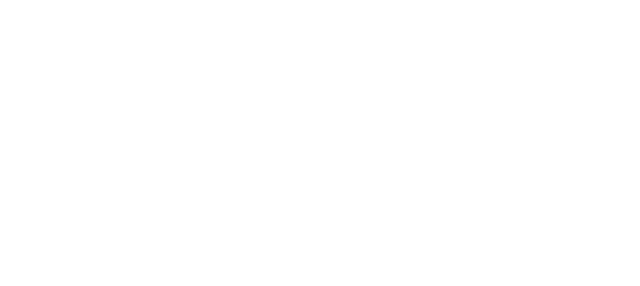
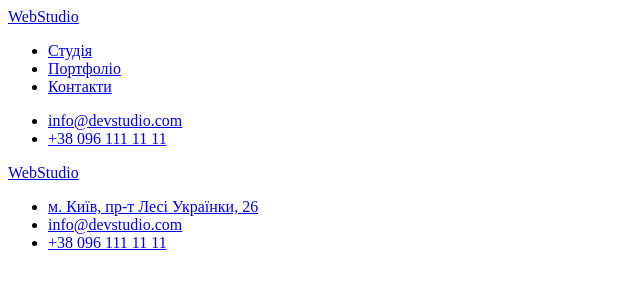
Before and after one commit to Needlide/lytvyniuk-maksim-IPZ-32, a plain HTML site: page portfolio.html in a window 1280 px wide. Shown: the whole page, without its empty margins (0-640 px from the left). Drawn offline with Linux system fonts and the light colour scheme.

Commit message:
Fixed paths for html files in headers and footers. Added header and footer to portfolio.html

```diff
--- a/portfolio.html
+++ b/portfolio.html
@@ -5,6 +5,48 @@
     <title>WebStudio portfolio</title>
 </head>
 <body>
+    <header>
+        <a href="./index.html"><span>Web</span>Studio</a>
+        <nav>
+            <ul>
+                <li>
+                    <a href="./index.html">Студія</a>
+                </li>
+                <li>
+                    <a href="./portfolio.html">Портфоліо</a>
+                </li>
+                <li>
+                    <a href="./index.html">Контакти</a>
+                </li>
+            </ul>
+        </nav>
+        <ul>
+            <li>
+                <a href="mailto:info@devstudio.com">info@devstudio.com</a>
+            </li>
+            <li>
+                <a href="tel:+380961111111">+38 096 111 11 11</a>
+            </li>
+        </ul>
+    </header>
 
+    <main>
+
+    </main>
+
+    <footer>
+        <a href="./index.html"><span>Web</span>Studio</a>
+        <ul>
+            <li>
+                <a href="https://goo.gl/maps/zXnRZzUKmTX4V4ny9" target="_blank" rel="noreferrer nofollow">м. Київ, пр-т Лесі Українки, 26</a>
+            </li>
+            <li>
+                <a href="mailto:info@devstudio.com">info@devstudio.com</a>
+            </li>
+            <li>
+                <a href="tel:+380961111111">+38 096 111 11 11</a>
+            </li>
+        </ul>
+    </footer>
 </body>
 </html>
```
Also changed, not shown: index.html (+5 -5 lines).
